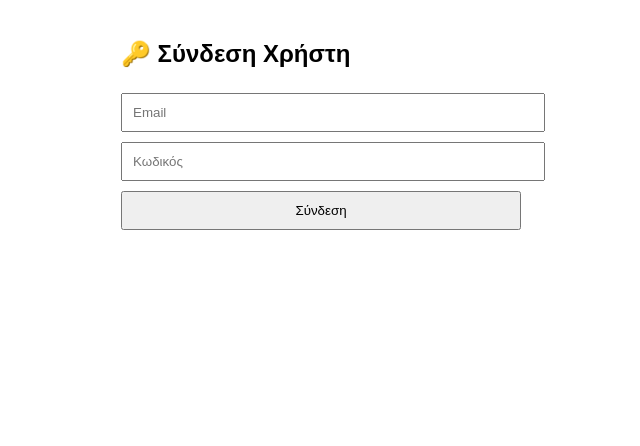
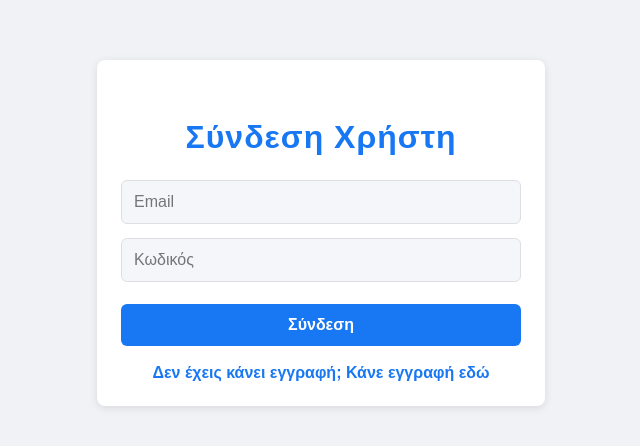
Before and after one commit to Argyrokastritis/DiplomaThesisSystem, a website: page frontend/login.html in a window 1280 px wide. Shown: the whole page, without its empty margins (319-959 px from the left). Drawn offline with Linux system fonts and the light colour scheme.

```diff
--- a/controllers/studentController.js
+++ b/controllers/studentController.js
@@ -1,4 +1,5 @@
 const Student = require('../models/Student');
+const bcrypt = require('bcryptjs'); // προσθήκη
 
 // GET /api/students
 const getStudents = async (req, res) => {
@@ -14,7 +15,8 @@
 const createStudent = async (req, res) => {
   try {
     const { name, email, password, phone, address } = req.body;
-    const newStudent = new Student({ name, email, password, phone, address });
+    const hashedPassword = await bcrypt.hash(password, 10); // hash ο κωδικός
+    const newStudent = new Student({ name, email, password: hashedPassword, phone, address });
     await newStudent.save();
     res.status(201).json(newStudent);
   } catch (error) {
--- a/frontend/login.html
+++ b/frontend/login.html
@@ -5,19 +5,89 @@
   <title>Σύνδεση</title>
   <meta name="viewport" content="width=device-width, initial-scale=1">
   <style>
-    body { font-family: Arial; padding: 20px; max-width: 400px; margin: auto; }
-    input, button { width: 100%; padding: 10px; margin: 5px 0; }
+    body {
+      background: #f0f2f5;
+      font-family: Arial, sans-serif;
+      margin: 0;
+      padding: 0;
+    }
+    .container {
+      background: #fff;
+      border-radius: 8px;
+      box-shadow: 0 2px 8px rgba(0,0,0,0.1);
+      max-width: 400px;
+      margin: 60px auto;
+      padding: 32px 24px 24px 24px;
+      display: flex;
+      flex-direction: column;
+      align-items: center;
+    }
+    h2 {
+      color: #1877f2;
+      font-size: 2rem;
+      margin-bottom: 24px;
+      font-weight: bold;
+      letter-spacing: 1px;
+    }
+    form {
+      width: 100%;
+      display: flex;
+      flex-direction: column;
+    }
+    input {
+      padding: 12px;
+      margin-bottom: 14px;
+      border: 1px solid #dddfe2;
+      border-radius: 6px;
+      font-size: 1rem;
+      background: #f5f6fa;
+      transition: border-color 0.2s;
+    }
+    input:focus {
+      border-color: #1877f2;
+      outline: none;
+    }
+    button {
+      background: #1877f2;
+      color: #fff;
+      font-weight: bold;
+      border: none;
+      border-radius: 6px;
+      padding: 12px;
+      font-size: 1rem;
+      cursor: pointer;
+      margin-top: 8px;
+      transition: background 0.2s;
+    }
+    button:hover {
+      background: #145db2;
+    }
+    .register-link {
+      margin-top: 18px;
+      font-size: 1rem;
+      color: #1877f2;
+      text-decoration: none;
+      font-weight: bold;
+      transition: color 0.2s;
+      display: block;
+      text-align: center;
+    }
+    .register-link:hover {
+      color: #145db2;
+      text-decoration: underline;
+    }
   </style>
 </head>
 <body>
-
-  <h2>🔑 Σύνδεση Χρήστη</h2>
-  <form id="loginForm">
-    <input type="email" id="email" placeholder="Email" required>
-    <input type="password" id="password" placeholder="Κωδικός" required>
-    <button type="submit">Σύνδεση</button>
-  </form>
-
+  <div class="container">
+    <h2>Σύνδεση Χρήστη</h2>
+    <form id="loginForm">
+      <input type="email" id="email" placeholder="Email" required>
+      <input type="password" id="password" placeholder="Κωδικός" required>
+      <button type="submit">Σύνδεση</button>
+    </form>
+    <a href="register.html" class="register-link">Δεν έχεις κάνει εγγραφή; Κάνε εγγραφή εδώ</a>
+  </div>
   <script>
     const form = document.getElementById('loginForm');
 
@@ -51,6 +121,5 @@
       }
     });
   </script>
-
 </body>
 </html>
--- a/package.json
+++ b/package.json
@@ -1,8 +1,10 @@
 {
   "dependencies": {
+    "bcryptjs": "^3.0.2",
     "cors": "^2.8.5",
     "dotenv": "^17.2.1",
     "express": "^5.1.0",
+    "jsonwebtoken": "^9.0.2",
     "mongoose": "^8.17.0"
   },
   "devDependencies": {
```
Also changed, not shown: frontend/index.html (deleted, +0 -59 lines), frontend/register.html (added, +131 -0 lines), models/Instructor.js (+12 -0 lines), routes/authRoutes.js (added, +70 -0 lines), server.js (+19 -3 lines), 2 other files.
